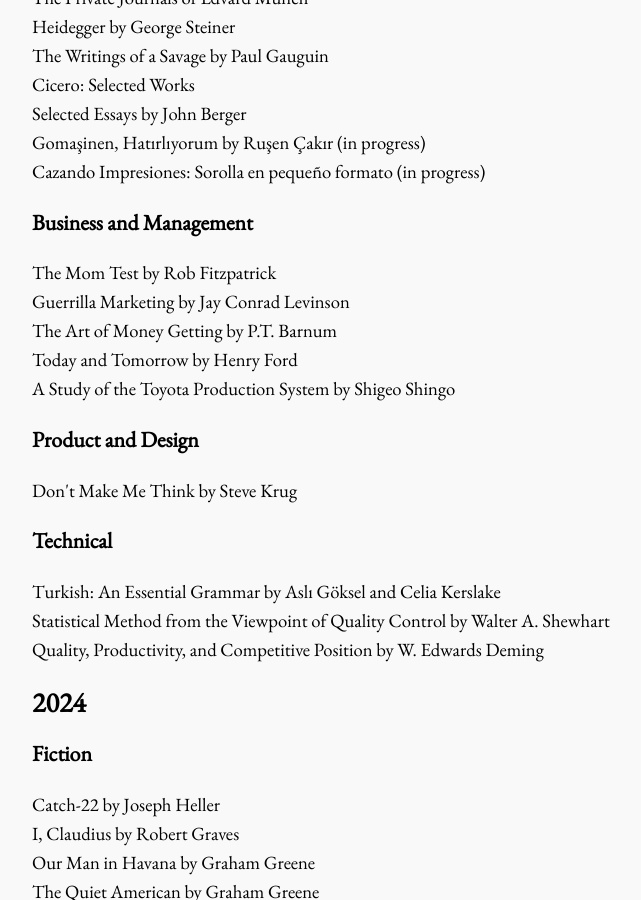
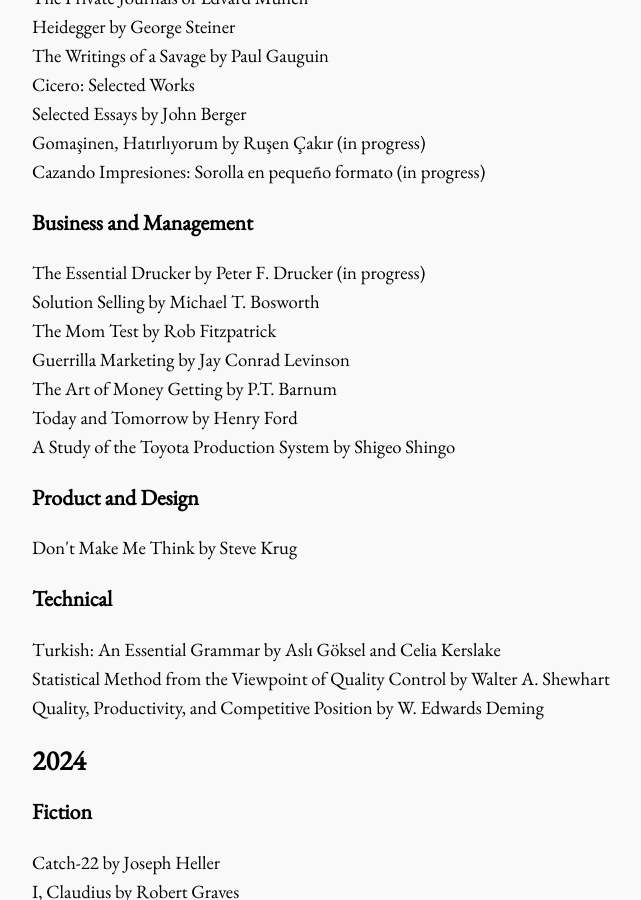
Before and after one commit to bora-uyumazturk/bora-uyumazturk.github.io, a Jekyll site: the page built from reading.html, in a window 1280 px wide and 900 px high, scrolled down 653 px. Shown: the whole window, without its empty margins (140-781 px from the left). Built offline with Jekyll 4.4.1, drawn with Linux system fonts in a browser that asks for light colours.

Commit message:
Update reading.html

```diff
--- a/reading.html
+++ b/reading.html
@@ -36,6 +36,8 @@
 
   <h3>Business and Management</h3>
 
+  The Essential Drucker by Peter F. Drucker (in progress) <br>
+  Solution Selling by Michael T. Bosworth <br>
   The Mom Test by Rob Fitzpatrick <br>
   Guerrilla Marketing by Jay Conrad Levinson <br>
   The Art of Money Getting by P.T. Barnum <br>
```
